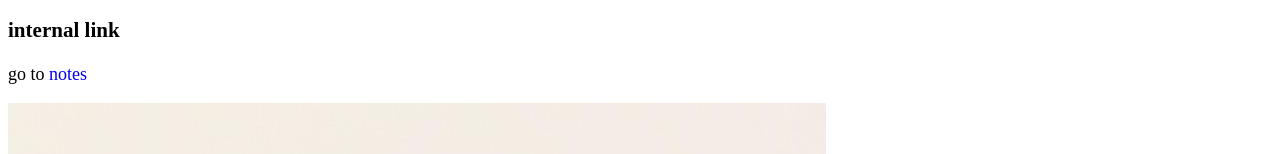
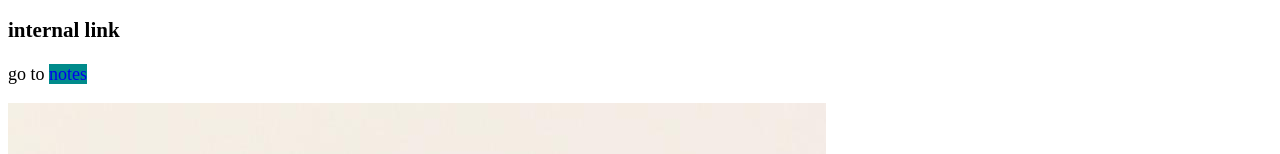
Before and after one commit to tiara0027/tiara0027.github.io, a plain HTML site: page html-assignment/index.html in a window 1280 px wide. Shown: the part 460-614 px from the top of the page. Drawn offline with Linux system fonts and the light colour scheme.

Commit message:
background and boarder added

```diff
--- a/html-assignment/css/main.css
+++ b/html-assignment/css/main.css
@@ -25,4 +25,6 @@
 
 a{
     text-decoration: none;
+    background-color: darkcyan;
+    border: 1px saddlebrown;
 }
```
